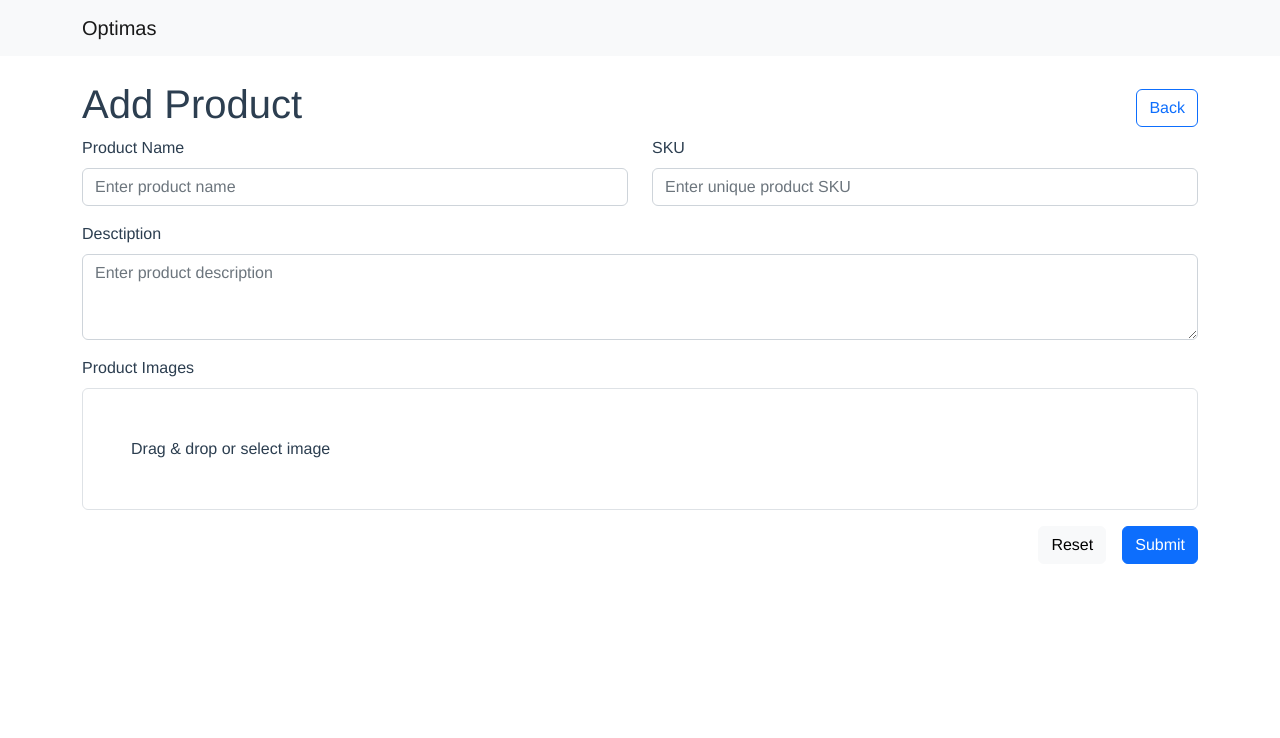
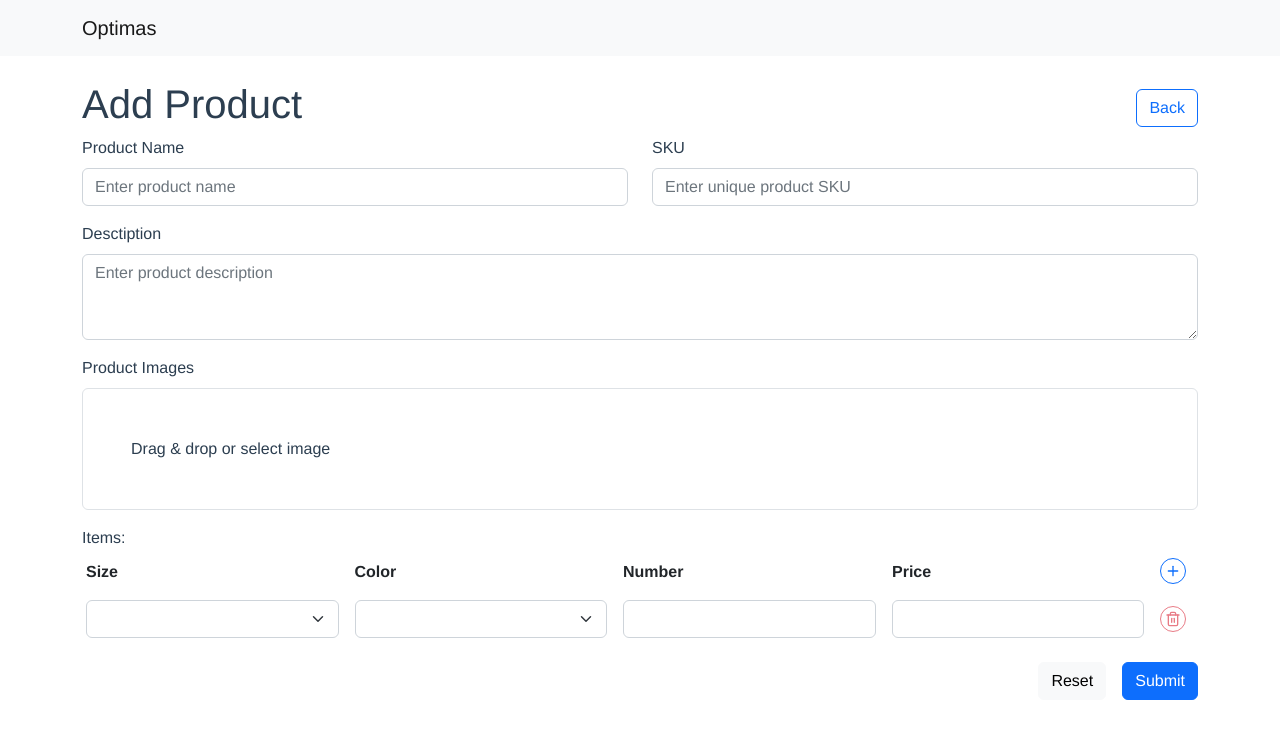
Before and after one commit to rajeshdewle/vue-assignment, a Vue app: page /products/add in a window 1280 px wide. Shown: the top 738 px of the page. Built offline with nearby package versions, Linux system fonts and the light colour scheme.

Commit message:
Add product items field with multiple support

```diff
--- a/src/components/ProductForm.vue
+++ b/src/components/ProductForm.vue
@@ -44,6 +44,93 @@
       <DropFile ref="fileinput"></DropFile>
       <ErrorMessage class="form-text text-danger" name="fileinput" />
     </div>
+    <div class="mb-3">
+      Items:
+      <table class="table table-borderless mx-n1" style="width: 100%;">
+        <thead>
+          <tr>
+            <th scope="col">Size</th>
+            <th scope="col">Color</th>
+            <th scope="col">Number</th>
+            <th scope="col">Price</th>
+            <th scope="col" class="align-middle text-center">
+              <button
+                type="button"
+                style="width: 26px; height: 26px"
+                class="d-flex align-items-center justify-content-center btn btn-outline-primary p-0 rounded-circle"
+                @click="addItem"
+              >
+                <IconPlus />
+              </button>
+            </th>
+          </tr>
+        </thead>
+        <tbody>
+          <tr v-for="(item, i) in items" :key="i">
+            <td class="w-25">
+              <Field
+                name="size"
+                as="select"
+                class="form-select"
+                v-model="item.size"
+                aria-label="Select size"
+                :rules="isRequired"
+              >
+                <option value="1">S</option>
+                <option value="2">M</option>
+                <option value="3">L</option>
+              </Field>
+              <ErrorMessage class="form-text text-danger" name="size"></ErrorMessage>
+            </td>
+            <td class="w-25">
+              <Field
+                as="select"
+                name="color"
+                class="form-select"
+                v-model="item.color"
+                aria-label="Select size"
+                :rules="isRequired"
+              >
+                <option value="red">Red</option>
+                <option value="yellow">Yellow</option>
+                <option value="green">Green</option>
+                <option value="blue">Blue</option>
+              </Field>
+              <ErrorMessage class="form-text text-danger" name="color"></ErrorMessage>
+            </td>
+            <td class="w-25">
+              <Field
+                name="part_number"
+                type="number"
+                class="form-control"
+                :rules="isRequired"
+              />
+              <ErrorMessage class="form-text text-danger" name="part_number"></ErrorMessage>
+            </td>
+            <td class="w-25">
+              <Field
+                name="price"
+                type="number"
+                class="form-control"
+                :rules="isRequired"
+              />
+              <ErrorMessage class="form-text text-danger" name="price"></ErrorMessage>
+            </td>
+            <td class="align-middle">
+              <button
+                style="width: 26px; height: 26px"
+                type="button"
+                class="d-flex align-items-center justify-content-center btn btn-outline-danger p-0 rounded-circle"
+                @click="removeItem(i)"
+                :disabled="items.length === 1"
+              >
+                <IconTrash />
+              </button>
+            </td>
+          </tr>
+        </tbody>
+      </table>
+    </div>
     <div class="d-flex justify-content-end">
       <button type="button" class="btn btn-light me-3" @click="reset">Reset</button>
       <button class="btn btn-primary">Submit</button>
@@ -55,6 +142,8 @@
 import { mapActions } from "vuex";
 import { Form, Field, ErrorMessage } from "vee-validate";
 import DropFile from "@/components/DropFile.vue";
+import IconPlus from "@/components/icons/IconPlus.vue";
+import IconTrash from "@/components/icons/IconTrash.vue";
 
 export default {
   name: "ProductForm",
@@ -62,17 +151,35 @@ export default {
     Form,
     Field,
     DropFile,
+    IconPlus,
+    IconTrash,
     ErrorMessage,
   },
   data() {
     return {
       formData: {},
+      items: [],
+      newitem: {
+        size: "",
+        color: "",
+        price: "",
+        part_number: "",
+      },
     };
+  },
+  mounted() {
+    this.addItem();
   },
   methods: {
     ...mapActions(['getProducts']),
     onSubmit() {
       console.log('Working');
+    },
+    addItem() {
+      this.items.push({ ...this.newitem });
+    },
+    removeItem(i) {
+      this.items.splice(i, 1);
     },
     reset() {
       this.$refs.productform.resetForm();
```
